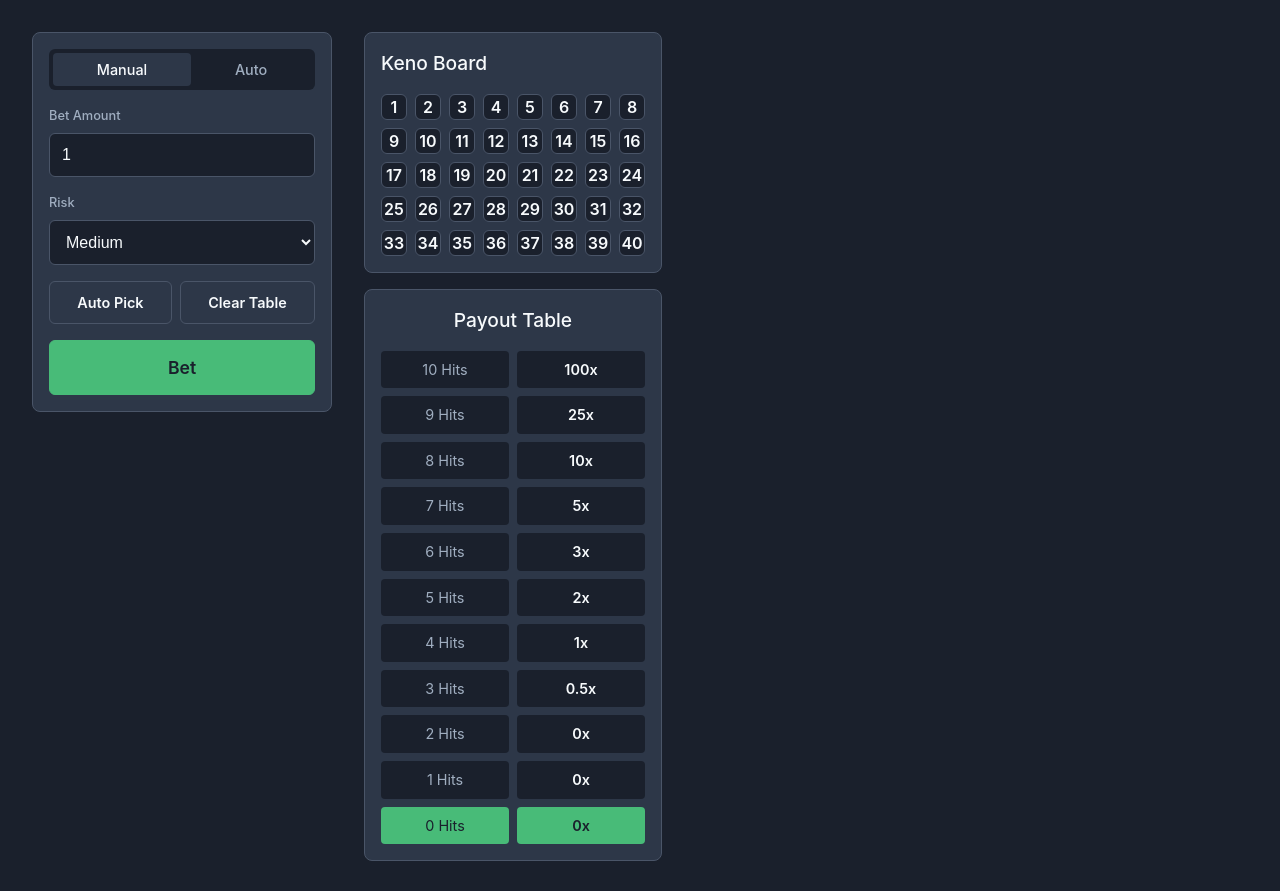
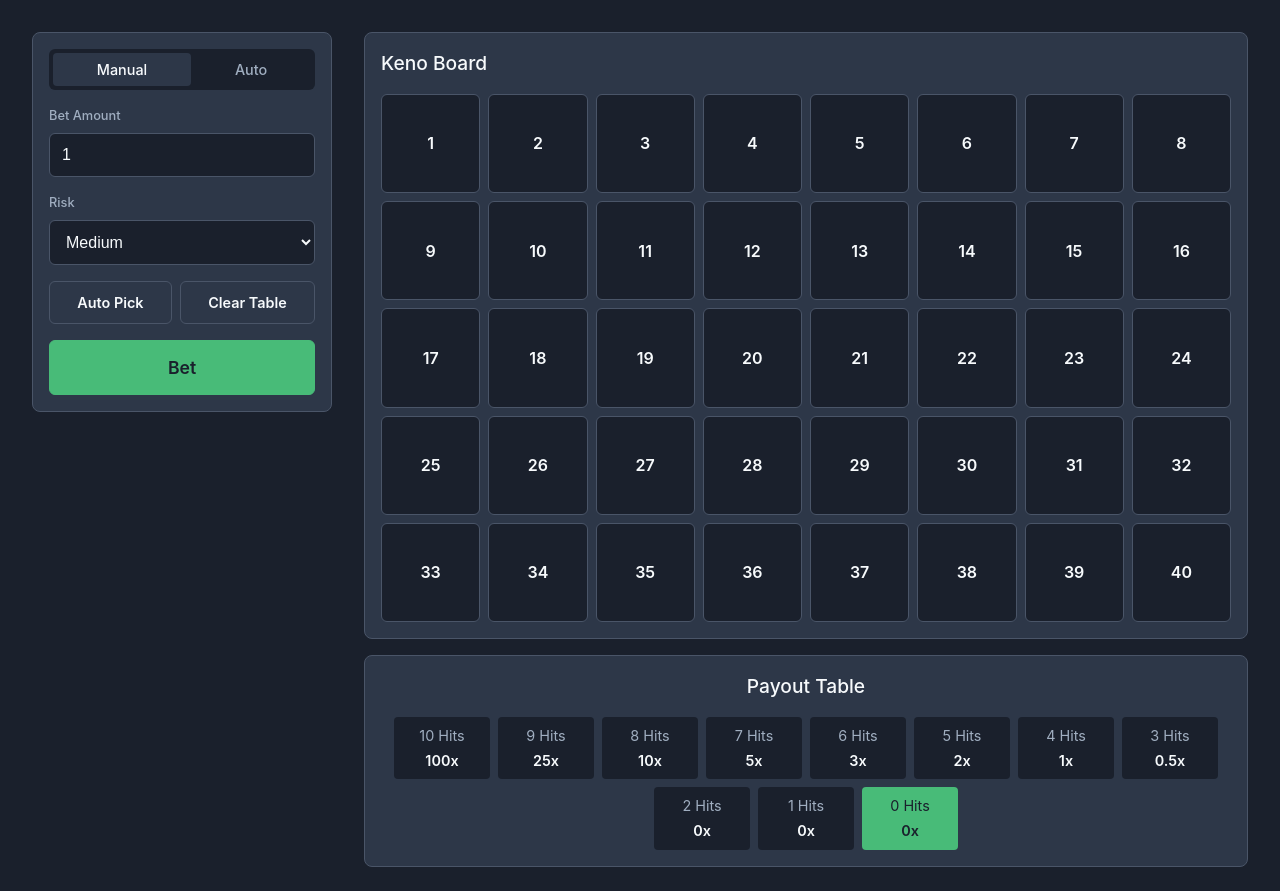
Before and after one commit to weirdspin/luckykeno, a React (Vite) app in the folder luckykeno/: page / in a window 1280 px wide. Shown: the top 891 px of the page. Built offline with nearby package versions, Linux system fonts and the light colour scheme.

Commit message:
display payout table as vertical line

```diff
--- a/luckykeno/src/components/PayoutTable.css
+++ b/luckykeno/src/components/PayoutTable.css
@@ -7,35 +7,44 @@
 }
 
 .payout-grid {
-    display: grid;
-    grid-template-columns: 1fr 1fr; /* Two columns for hits and multiplier */
+    display: flex;
+    flex-wrap: wrap;
+    justify-content: center;
     gap: 0.5rem;
     margin-top: 1rem;
 }
 
 .payout-row {
-    display: contents; /* Makes the children direct members of the grid */
+    /* Each payout-row now contains a payout-item-content */
 }
 
-.payout-row > span {
+.payout-item-content {
+    display: flex;
+    flex-direction: column;
+    align-items: center;
     padding: 0.5rem;
     background-color: #1a202c;
     border-radius: 4px;
-    text-align: center;
     font-size: 0.9rem;
+    min-width: 80px; /* Ensure a minimum width for consistent sizing */
 }
 
-.payout-row > .payout-multiplier {
+.payout-hits {
+    color: #a0aec0;
+    margin-bottom: 0.2rem; /* Space between hits and multiplier */
+}
+
+.payout-multiplier {
     font-weight: 600;
     color: #f7fafc;
 }
 
-.payout-row > .payout-hits {
-    color: #a0aec0;
+/* Example style for a highlighted row - to be used later */
+.payout-row.highlight .payout-item-content {
+    background-color: #48bb78;
 }
 
-/* Example style for a highlighted row - to be used later */
-.payout-row.highlight > span {
-    background-color: #48bb78;
-    color: #1a202c;
+.payout-row.highlight .payout-hits,
+.payout-row.highlight .payout-multiplier {
+    color: #1a202c; /* Adjust text color for highlight */
 }
--- a/luckykeno/src/components/PayoutTable.jsx
+++ b/luckykeno/src/components/PayoutTable.jsx
@@ -21,8 +21,10 @@ function PayoutTable({ riskLevel, matchCount }) {
             key={payout.hits}
             className={`payout-row ${payout.hits === matchCount ? 'highlight' : ''}`}
           >
-            <span className="payout-hits">{payout.hits} Hits</span>
-            <span className="payout-multiplier">{payout.multiplier}x</span>
+            <div className="payout-item-content">
+              <span className="payout-hits">{payout.hits} Hits</span>
+              <span className="payout-multiplier">{payout.multiplier}x</span>
+            </div>
           </div>
         ))}
       </div>
```
